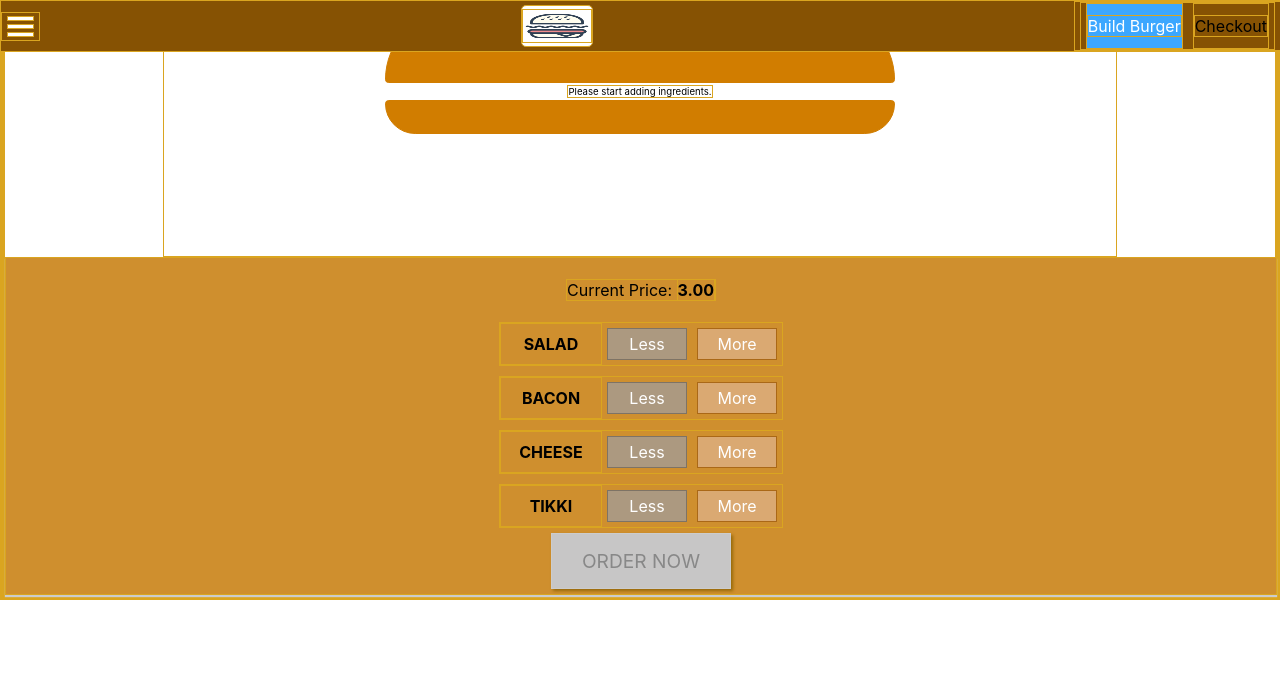
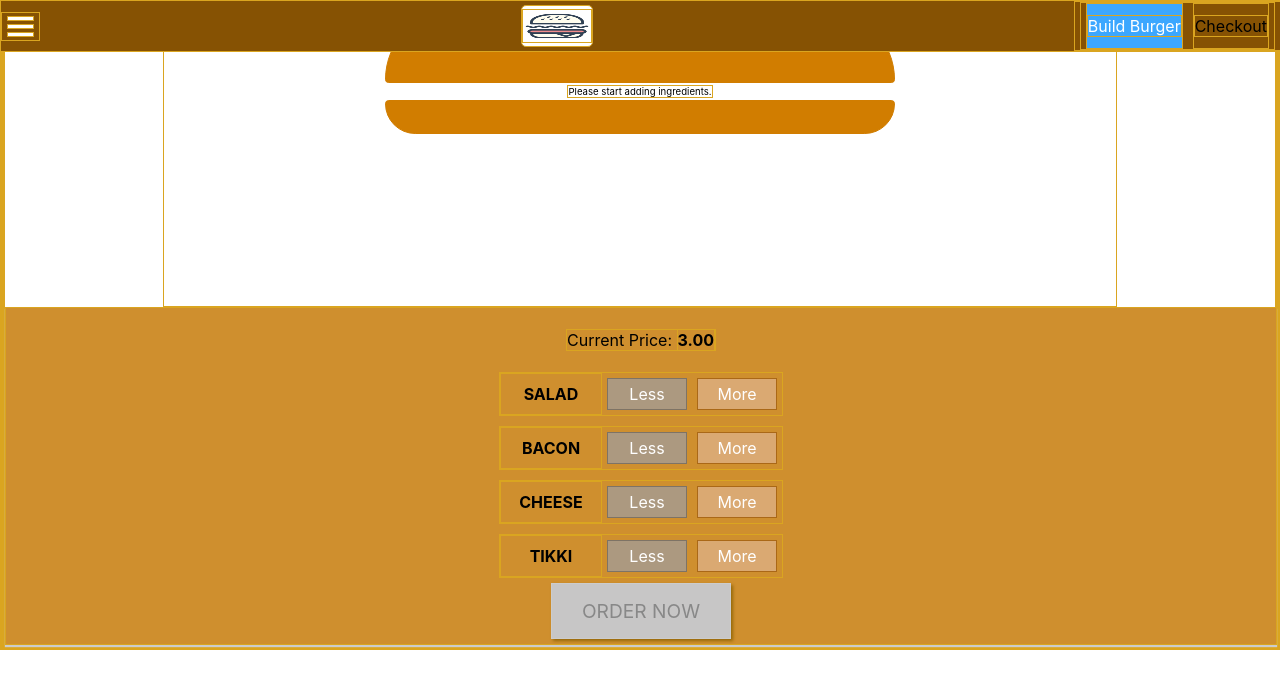
Before and after one commit to ashishgoyal2310/react-complete-guide, a React (Create React App) app: page / in a window 1280 px wide. Shown: the top 688 px of the page. Built offline with nearby package versions, Linux system fonts and the light colour scheme.

Commit message:
Added for some responsive

```diff
--- a/src/components/Burger/Burger.module.css
+++ b/src/components/Burger/Burger.module.css
@@ -1,7 +1,7 @@
 .Burger {
     width: 95%;
     margin: auto;
-    height: 250px;
+    height: 350px;
     overflow: auto;
     font-size: 0.6em;
 }
@@ -9,6 +9,7 @@
 @media (min-width: 500px) {
     .Burger {
         width: 75%;
+        height: 300px;
     }
 }
 
```
